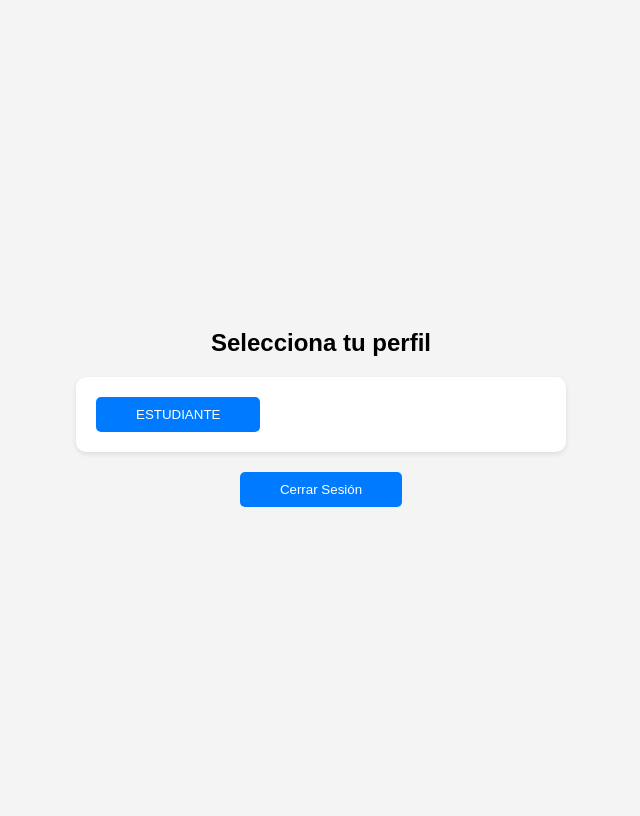
After one commit to DominickPortella/UPSJB, a Django app: page /perfil/ in a window 1280 px wide. The commit adds this page. Shown: the whole page, without its empty margins (319-959 px from the left). Run offline with Django 5.2, Linux system fonts and the light colour scheme.

Commit message:
nuevo prro

```diff
--- /dev/null
+++ b/Ejecutable/templates/ingreso.html
@@ -0,0 +1,59 @@
+<!DOCTYPE html>
+<html>
+<head>
+  <title>Selecciona tu perfil</title>
+  <style>
+    body {
+      font-family: sans-serif;
+      display: flex;
+      flex-direction: column;
+      align-items: center;
+      justify-content: center;
+      min-height: 100vh;
+      background-color: #f4f4f4;
+    }
+
+    .container {
+      background-color: #fff;
+      border-radius: 10px;
+      padding: 20px;
+      box-shadow: 0 2px 5px rgba(0, 0, 0, 0.1);
+      margin-bottom: 20px; /* Espacio entre el cuadro blanco y "Cerrar Sesión" */
+      width: 450px; /* Ancho del cuadro blanco */
+    }
+
+    .button {
+      padding: 10px 40px;
+      background-color: #007bff; /* Azul claro */
+      color: white;
+      border: none;
+      border-radius: 5px;
+      cursor: pointer;
+    }
+
+    .button:hover {
+      background-color: #0056b3; /* Azul más oscuro */
+    }
+
+    .accessibility-icon {
+      position: absolute;
+      bottom: 20px;
+      left: 20px;
+      color: #007bff; /* Azul claro */
+    }
+  </style>
+</head>
+<body>
+
+  <h2 style="margin-bottom: 20px;">Selecciona tu perfil</h2>
+
+  <div class="container">
+    <button class="button">ESTUDIANTE</button>
+  </div>
+
+  <button class="button">Cerrar Sesión</button>
+
+  <img src="/static/images/icono_hombre.png" alt="Icono de accesibilidad" class="accessibility-icon" style="filter: invert(0) sepia(100%) saturate(100%) hue-rotate(180deg);">
+
+</body>
+</html>
--- a/Ejecutable/views.py
+++ b/Ejecutable/views.py
@@ -8,3 +8,6 @@ def login_view(request):
 
 def contrasena_view(request):
     return render(request, 'contrasena.html')
+
+def perfil_view(request):
+    return render(request, 'ingreso.html', {})
--- a/Web_Page/urls.py
+++ b/Web_Page/urls.py
@@ -7,4 +7,5 @@ urlpatterns = [
     path('', views.intranet_home, name='intranet_home'),
     path('login/', views.login_view, name='login'),
      path('contrasena/', views.contrasena_view, name='contrasena'),  # Nueva ruta para la página de contraseña
+     path('perfil/', views.perfil_view, name='perfil'),
 ]
```
Also changed, not shown: Ejecutable/templates/contrasena.html (+3 -4 lines).
